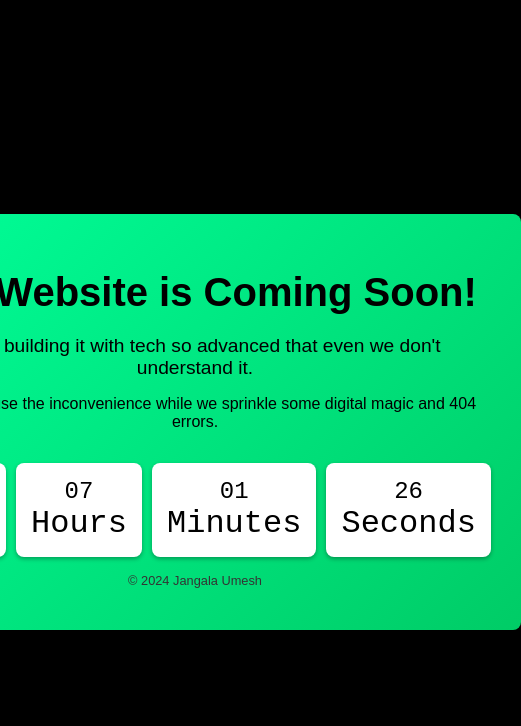
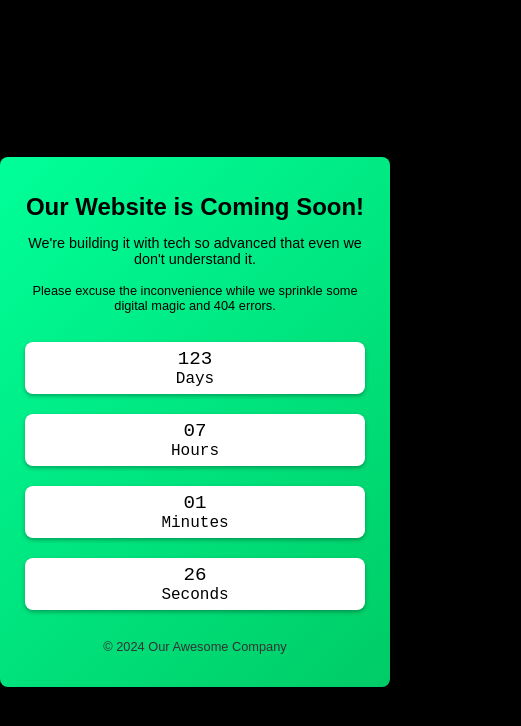
Before and after one commit to umeshj28/umeshj28.github.io, a plain HTML site: page index.html in a window 390 px wide. Shown: the whole page, 521 px wide, since content can reach past the window. Drawn offline with Linux system fonts and the light colour scheme.

Commit message:
Update index.html

```diff
--- a/index.html
+++ b/index.html
@@ -19,17 +19,18 @@
         }
         .container {
             background: linear-gradient(135deg, #00ff99, #00cc66); /* Green gradient */
-            padding: 30px;
+            padding: 20px;
             border-radius: 8px;
             box-shadow: 0 4px 8px rgba(0, 0, 0, 0.6);
-            max-width: 600px;
+            max-width: 90%;
+            width: 600px;
             margin: 0 auto;
         }
         .title, .subtitle, .description, .footer {
             color: #000; /* Black text */
         }
         .title {
-            font-size: 2.5rem;
+            font-size: 2rem;
             margin-bottom: 0.5rem;
         }
         .subtitle {
@@ -38,31 +39,72 @@
         }
         .description {
             font-size: 1rem;
-            margin-bottom: 2rem;
+            margin-bottom: 1.5rem;
         }
         .countdown {
             font-family: 'Courier New', Courier, monospace;
-            font-size: 2rem;
-            margin-bottom: 1rem;
+            font-size: 1.5rem;
+            margin-bottom: 1.5rem;
             color: #000;
             display: flex;
             justify-content: center;
             gap: 10px;
+            flex-wrap: wrap;
         }
         .countdown div {
             background: #fff; /* White background for countdown boxes */
             color: #000; /* Black text */
-            padding: 15px;
+            padding: 10px;
             border-radius: 8px;
             box-shadow: 0 2px 4px rgba(0, 0, 0, 0.3);
+            flex: 1;
+            min-width: 120px; /* Ensures responsiveness */
+            margin: 5px;
         }
         .countdown span {
             display: block;
-            font-size: 1.5rem;
+            font-size: 1.2rem;
         }
         .footer {
             font-size: 0.8rem;
             color: #333;
+        }
+        @media (max-width: 768px) {
+            .title {
+                font-size: 1.8rem;
+            }
+            .subtitle {
+                font-size: 1rem;
+            }
+            .description {
+                font-size: 0.9rem;
+            }
+            .countdown {
+                font-size: 1.2rem;
+            }
+            .countdown div {
+                min-width: 100px;
+                padding: 8px;
+            }
+        }
+        @media (max-width: 480px) {
+            .title {
+                font-size: 1.5rem;
+            }
+            .subtitle {
+                font-size: 0.9rem;
+            }
+            .description {
+                font-size: 0.8rem;
+            }
+            .countdown {
+                font-size: 1rem;
+                flex-direction: column;
+            }
+            .countdown div {
+                min-width: 80px;
+                padding: 6px;
+            }
         }
     </style>
 </head>
@@ -78,13 +120,13 @@
             <div><span id="seconds">00</span> Seconds</div>
         </div>
         <div class="footer">
-            <p>&copy; 2024 Jangala Umesh</p>
+            <p>&copy; 2024 Our Awesome Company</p>
         </div>
     </div>
 
     <script>
         // Set the date we're counting down to
-        const countDownDate = new Date("2024-09-02T23:59:59").getTime();
+        const countDownDate = new Date("2024-12-31T23:59:59").getTime();
 
         // Update the countdown every 1 second
         const x = setInterval(function() {
```
